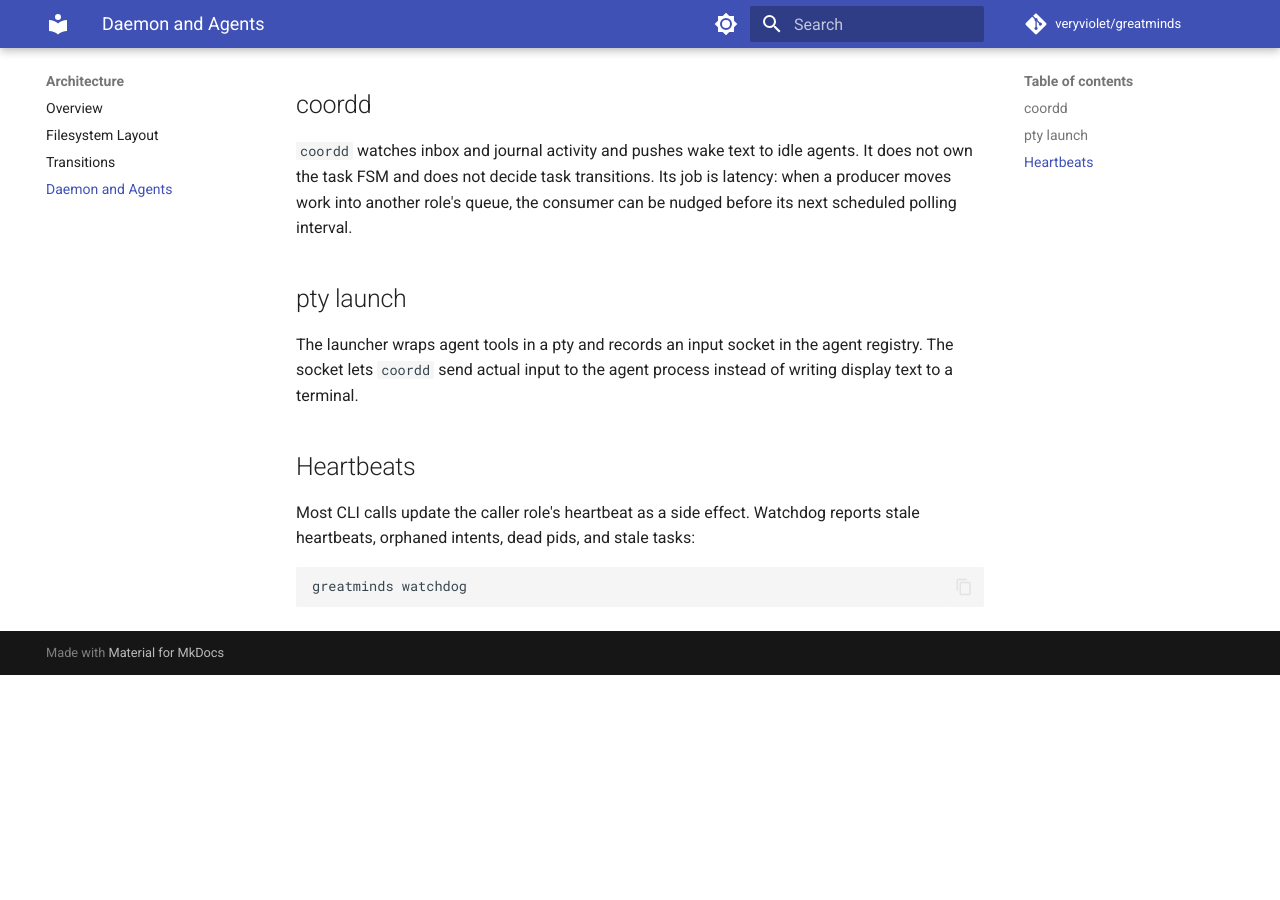
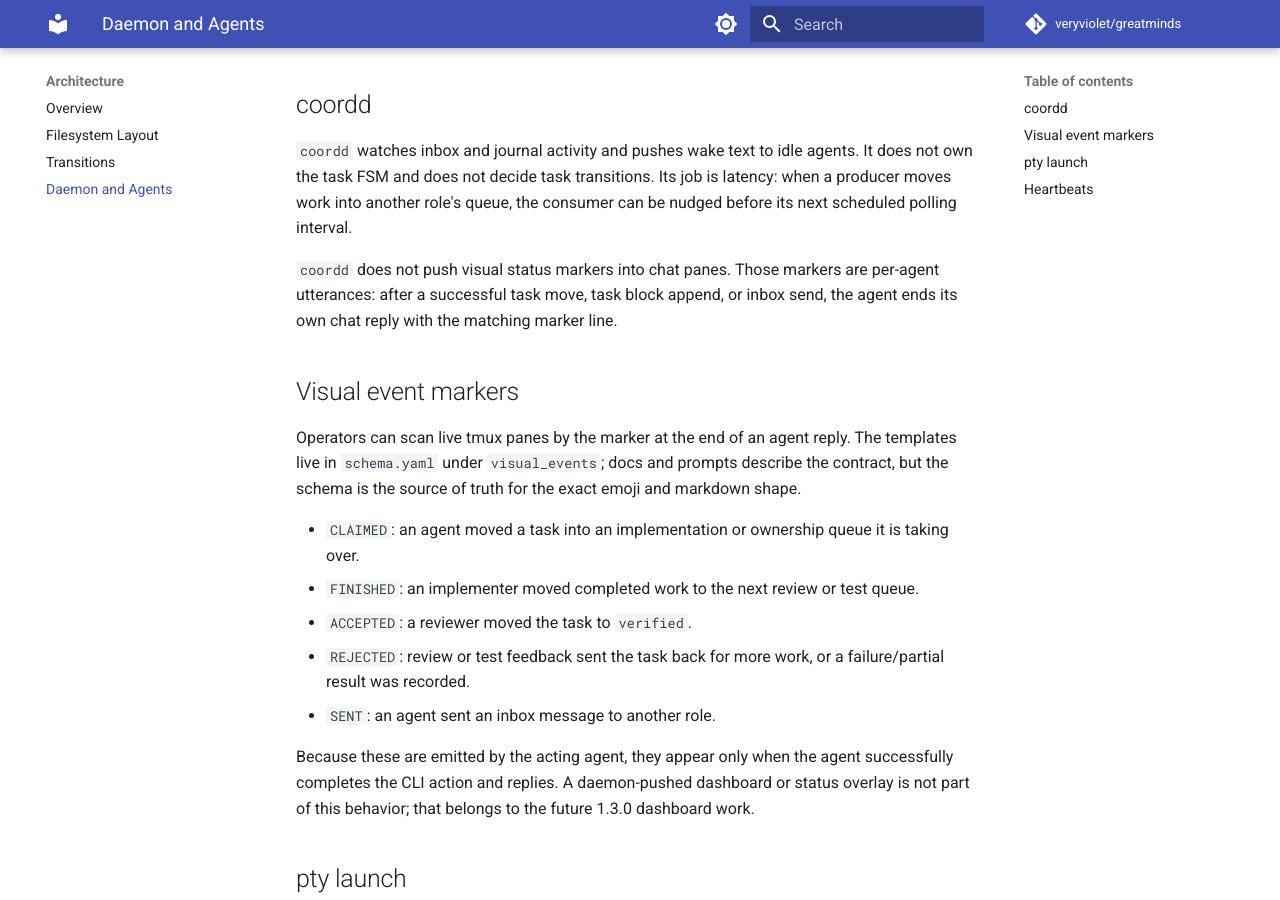
Before and after one commit to veryviolet/greatminds, an MkDocs documentation site: the page built from docs/architecture/daemon-and-agents.md, in a window 1280 px wide and 900 px high, scrolled down 441 px. Built offline with MkDocs 1.6.1 and Material for MkDocs 9.7.7, drawn with Linux system fonts in a browser that asks for light colours; comment, search, counter and statistics services are not loaded; before the commit the page ends 1116 px from its top, so only the background shows below that.

Commit message:
docs(0211): document agent visual markers in chat (post-0193)
0193 added per-agent visual markers at the end of action replies
(CLAIMED 🔵 / FINISHED 🟢 / ACCEPTED 🟩 / REJECTED 🔴 / SENT 🟣).
Adds architecture-doc "Visual event markers" section, makes the
schema.yaml visual_events: pointer explicit as source of truth,
and embeds the contract into the canonical command_START.yaml so
every launched role inherits the convention. Notes the daemon-
pushed dashboard remains 1.3.0 future work.

```diff
--- a/docs/architecture/daemon-and-agents.md
+++ b/docs/architecture/daemon-and-agents.md
@@ -18,6 +18,31 @@ It does not own the task FSM and does not decide task transitions. Its job is
 latency: when a producer moves work into another role's queue, the consumer can
 be nudged before its next scheduled polling interval.
 
+`coordd` does not push visual status markers into chat panes. Those markers are
+per-agent utterances: after a successful task move, task block append, or inbox
+send, the agent ends its own chat reply with the matching marker line.
+
+## Visual event markers
+
+Operators can scan live tmux panes by the marker at the end of an agent reply.
+The templates live in `schema.yaml` under `visual_events`; docs and prompts
+describe the contract, but the schema is the source of truth for the exact emoji
+and markdown shape.
+
+- `CLAIMED`: an agent moved a task into an implementation or ownership queue it
+  is taking over.
+- `FINISHED`: an implementer moved completed work to the next review or test
+  queue.
+- `ACCEPTED`: a reviewer moved the task to `verified`.
+- `REJECTED`: review or test feedback sent the task back for more work, or a
+  failure/partial result was recorded.
+- `SENT`: an agent sent an inbox message to another role.
+
+Because these are emitted by the acting agent, they appear only when the agent
+successfully completes the CLI action and replies. A daemon-pushed dashboard or
+status overlay is not part of this behavior; that belongs to the future 1.3.0
+dashboard work.
+
 ## pty launch
 
 The launcher wraps agent tools in a pty and records an input socket in the
```
Also changed, not shown: src/greatminds/data/command_START.yaml (+10 -4 lines).
